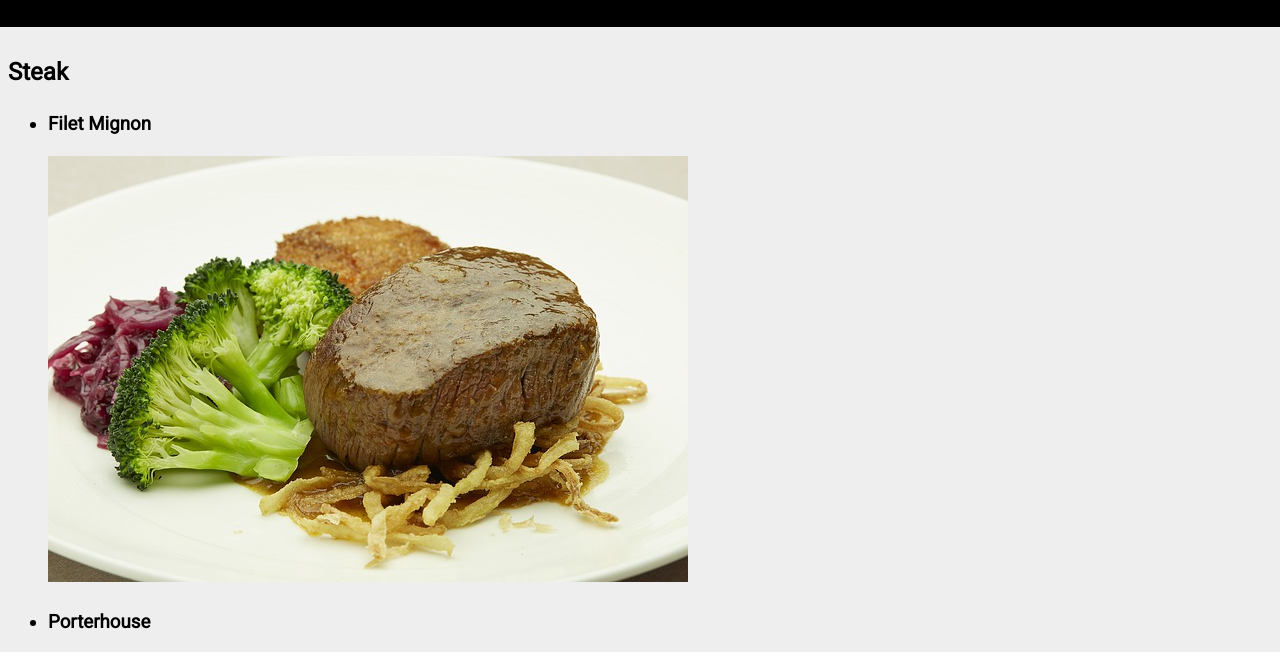
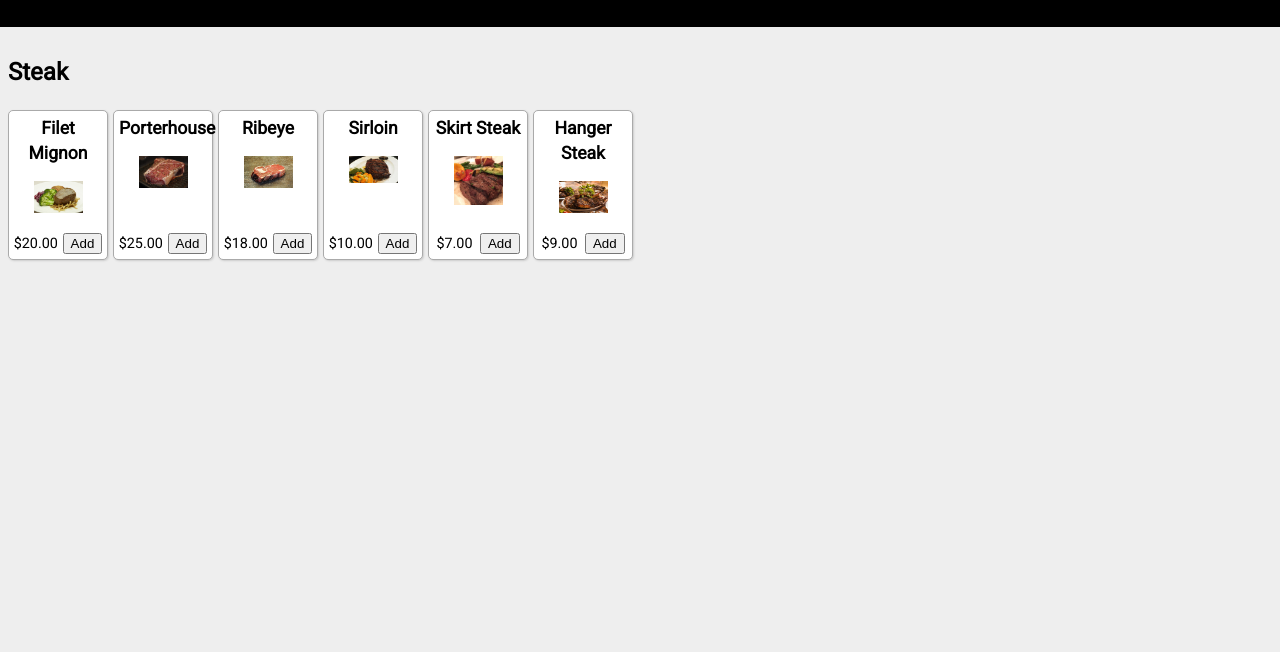
Before and after one commit to Jrperez79/lab-06-e-commerce-site, a plain HTML site: page products/index.html in a window 1280 px wide. Shown: the part 79-731 px from the top of the page. Drawn offline with nearby package versions, Linux system fonts and the light colour scheme.

Commit message:
updated html/css

```diff
--- a/products/products.css
+++ b/products/products.css
@@ -1,11 +1,11 @@
 
-#fruits {
+#steaks {
     padding: 0;
     display: flex;
     flex-wrap: wrap;
 }
 
-#fruits li {
+#steaks li {
     list-style: none;
     position: relative;
     background: white;
@@ -20,17 +20,17 @@
     transition: transform 200ms ease-in-out;
 }
 
-#fruits li:hover {
+#steaks li:hover {
     box-shadow: 2px 2px 3px #bbb;
     transform: translate3d(-1px, -1px, 0);
 }
 
-#fruits li h3 {
+#steaks li h3 {
     font-size: 1.1rem;
     margin: 5px;
 }
 
-#fruits li img {
+#steaks li img {
     width: 50%;
     margin-top: 10px;
 }
```
Also changed, not shown: products/index.html (+2 -1 lines).
